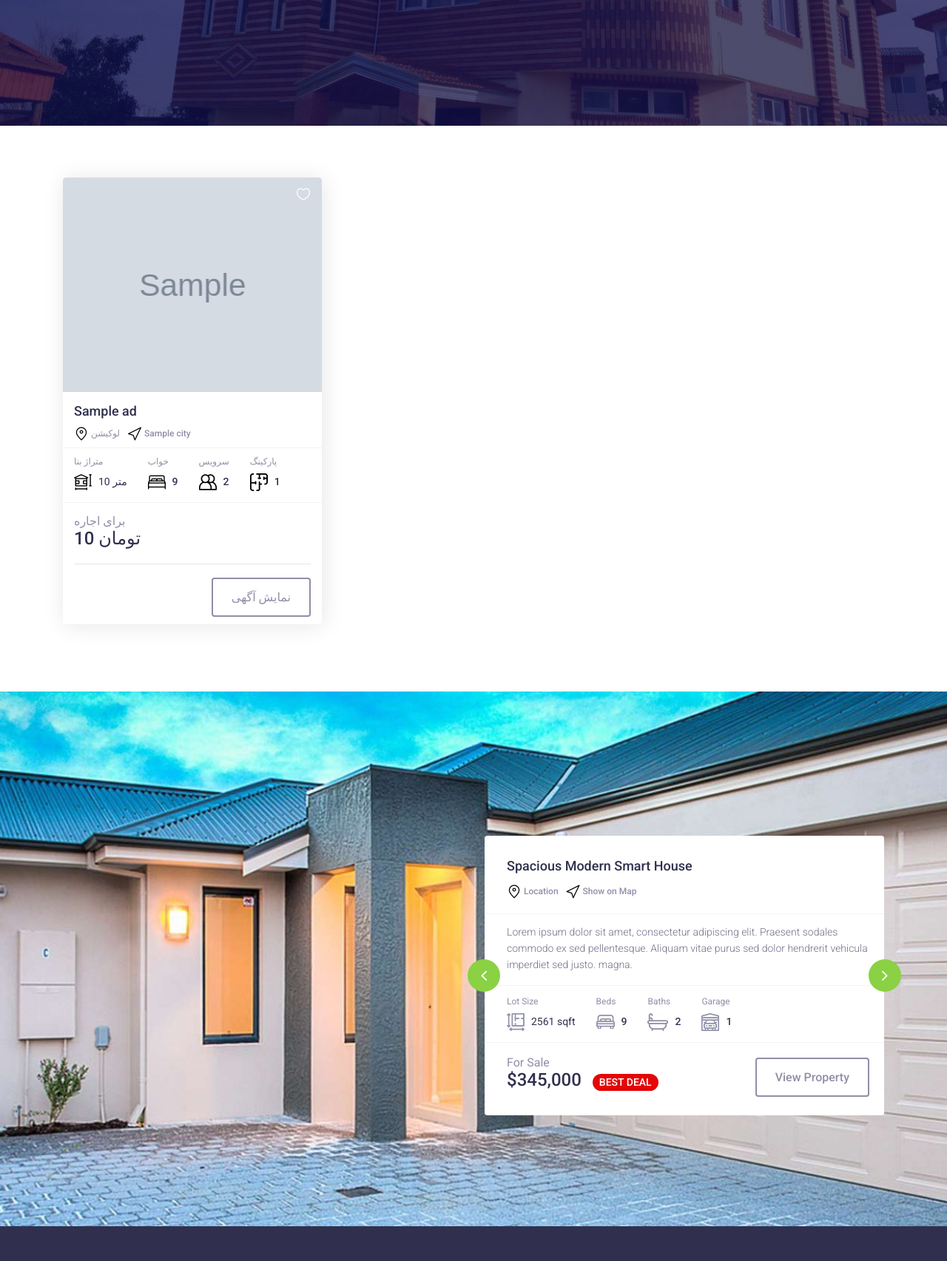
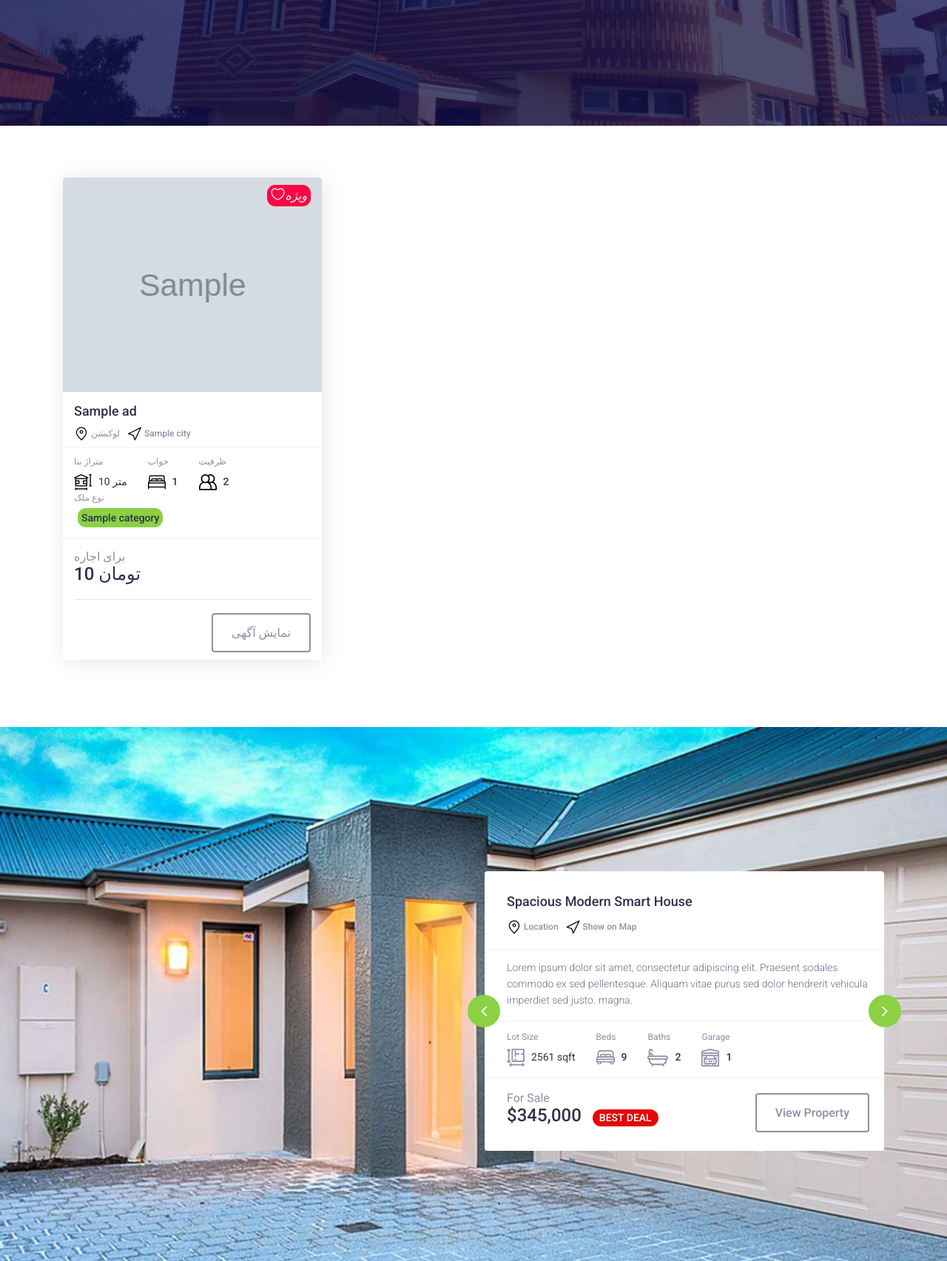
Before and after one commit to 6lineir/Real-estate, a Django app: page / in a window 1280 px wide. Shown: the part 463-2168 px from the top of the page at 74% size. Run offline with Django 3.2, Linux system fonts and the light colour scheme; tables that the repository leaves empty hold one stand-in row (values such as "Sample post"); grey boxes marked "Sample" are stand-in pictures; some libraries are stand-ins or nearby versions.

Commit message:
Vip add cart in template

```diff
--- a/Ads/admin.py
+++ b/Ads/admin.py
@@ -3,7 +3,7 @@ from .models import Ads, category , service, City
 # Register your models here.
 
 class AdsAdmin(admin.ModelAdmin):
-    list_display = ('title','author', 'status', 'catorg','category', 'cat_city')
+    list_display = ('title','author', 'status', 'catorg','category', 'cat_city', 'ads_vip')
 
 admin.site.register(City)
 admin.site.register(Ads, AdsAdmin)
--- a/Ads/models.py
+++ b/Ads/models.py
@@ -46,6 +46,15 @@ Room_CHOICES = (
         ('4', "چهار خواب"),
         ('5', "پنج به بالا"),
 	)
+Fool_CHOICES = (
+        ('2', "دو نفر"),
+        ('4', "چهار نفر"),
+        ('5', "پنج نفر"),
+        ('6', "شش نفر"),
+        ('8', "هشت نفر"),
+        ('10', "ده نفر"),
+        ('15', "پانزده به بالا"),
+	)
 
 class Ads(models.Model):
     author = models.ForeignKey(User, on_delete=models.CASCADE, verbose_name="کاربر")
@@ -62,6 +71,7 @@ class Ads(models.Model):
     sizeerth = models.IntegerField(blank=True, verbose_name="متراژ زمین")
     sizelot = models.IntegerField(verbose_name="متراژ بنا")
     rooms = models.CharField(max_length=1, choices=Room_CHOICES, blank=True, verbose_name="تعداد اتاق خواب")
+    fool = models.CharField(max_length=2, choices=Fool_CHOICES, blank=True, verbose_name="ظرفیت نفرات")
     services = models.ManyToManyField(service, blank=True, verbose_name="امکانات")
     cat_city = models.OneToOneField(City, on_delete=any , verbose_name="استان")
     status = models.CharField(max_length=1, choices=STATUS_CHOICES, blank=True, verbose_name="وضعیت فعلی" )
--- a/requirements.txt
+++ b/requirements.txt
@@ -1,5 +1,6 @@
 appdirs==1.4.3
 asgiref==3.2.10
+beautifulsoup4==4.9.1
 CacheControl==0.12.6
 certifi==2019.11.28
 chardet==3.0.4
@@ -8,6 +9,7 @@ contextlib2==0.6.0
 distlib==0.3.0
 distro==1.4.0
 Django==3.0.8
+django-bootstrap4==2.2.0
 html5lib==1.0.1
 idna==2.8
 ipaddr==2.2.0
@@ -24,6 +26,7 @@ pytz==2020.1
 requests==2.22.0
 retrying==1.3.3
 six==1.14.0
+soupsieve==2.0.1
 sqlparse==0.3.1
 urllib3==1.25.8
 webencodings==0.5.1
--- a/static/Ads/css/style.css
+++ b/static/Ads/css/style.css
@@ -108,6 +108,23 @@ ol {
 /*---------------------
   Helper CSS
 -----------------------*/
+.vip {
+    background-color: #ff0544;
+    padding: 5px;
+    right: 5px;
+    top: 2px;
+    z-index: 55;
+    border-radius: 11px;
+}
+
+.catg {
+    background-color: #8AD144;
+    padding: 5px;
+    right: 5px;
+    top: 2px;
+    z-index: 55;
+    border-radius: 11px;
+}
 
 .section-title {
 	margin-bottom: 88px;
--- a/templates/Ads/index.html
+++ b/templates/Ads/index.html
@@ -19,9 +19,11 @@
                 <div class="col-lg-4 col-md-6">
                     <div class="room-items">
                         <div class="room-img set-bg" data-setbg="{{ Ads.image.url }}">
-                            <a href="#" class="room-content">
-                                <i class="flaticon-heart"></i>
+                        {% if Ads.ads_vip == True %}
+                            <a class="room-content">
+                                <span class="vip"><i class="flaticon-heart">ویژه</i></span>
                             </a>
+                        {% endif %}
                         </div>
                         <div class="room-text">
                             <div class="room-details">
@@ -42,17 +44,16 @@
                                     <div class="beds">
                                         <p>خواب</p>
                                         <img src="{% static 'Ads/img/icons/bed.png' %}" alt="">
-                                        <span>9</span>
+                                        <span>{{ Ads.rooms }}</span>
                                     </div>
                                     <div class="baths">
-                                        <p>سرویس</p>
+                                        <p>ظرفیت</p>
                                         <img src="{% static 'Ads/img/icons/users.png' %}" alt="">
-                                        <span>2</span>
+                                        <span>{{ Ads.fool }}</span>
                                     </div>
-                                    <div class="garage">
-                                        <p>پارکینگ</p>
-                                        <img src="{% static 'Ads/img/icons/floor.png' %}" alt="">
-                                        <span>1</span>
+                                    <div class="garage" >
+                                        <p>نوع ملک</p>
+                                        <span class="catg">{{ Ads.category }}</span>
                                     </div>
                                 </div>
                             </div>
@@ -74,7 +75,7 @@
     </section>
     <!-- Hotel Room Section End -->
     <!-- Popular Room Section Begin -->
-    <section class="popular-room set-bg p-in" data-setbg="img/bg-2.jpg">
+    <section class="popular-room set-bg p-in" data-setbg="{% static 'Ads/img/bg-2.jpg' %}">
         <div class="container">
             <div class="row">
                 <div class="col-lg-6 offset-lg-6">
```
